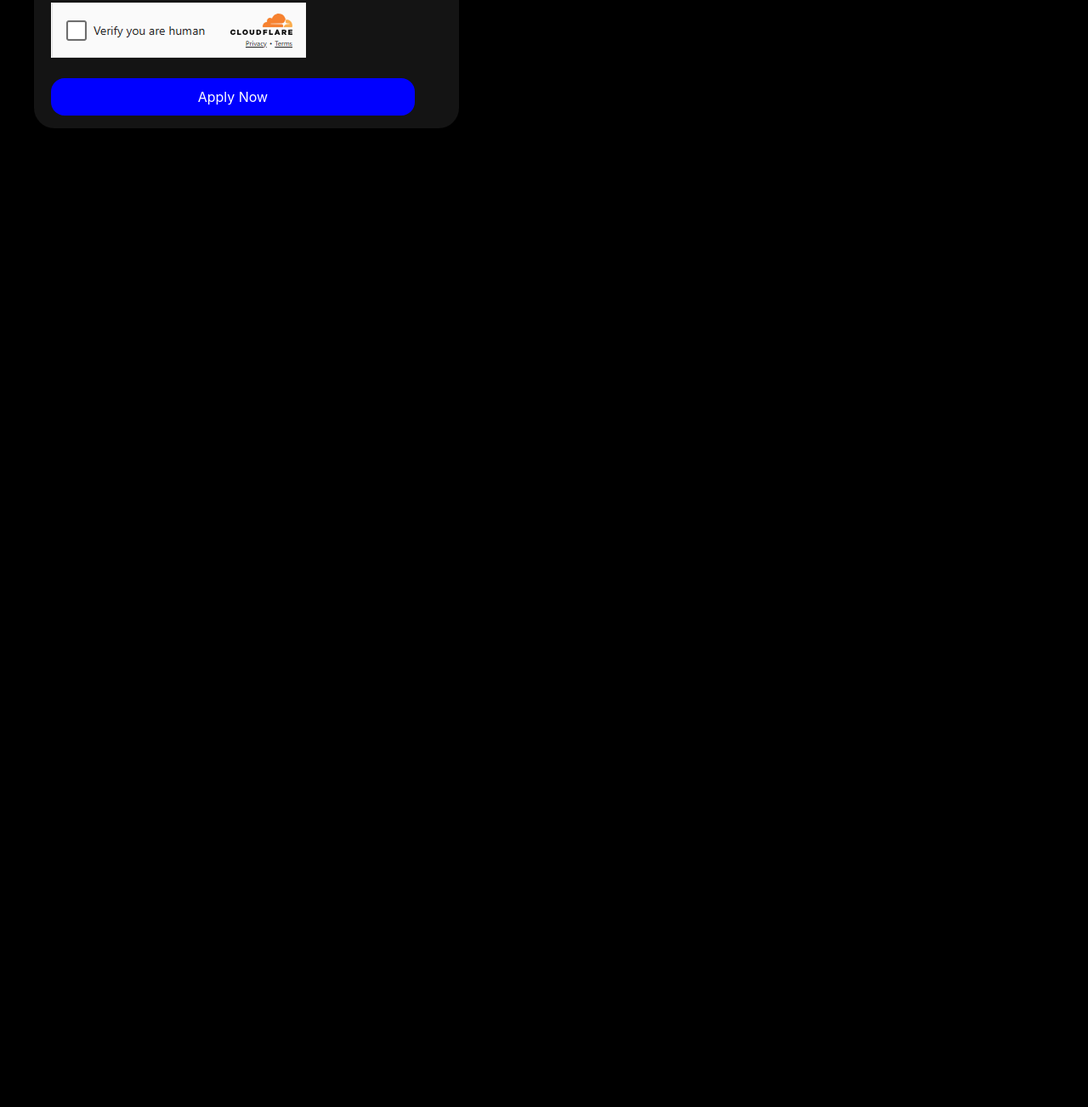
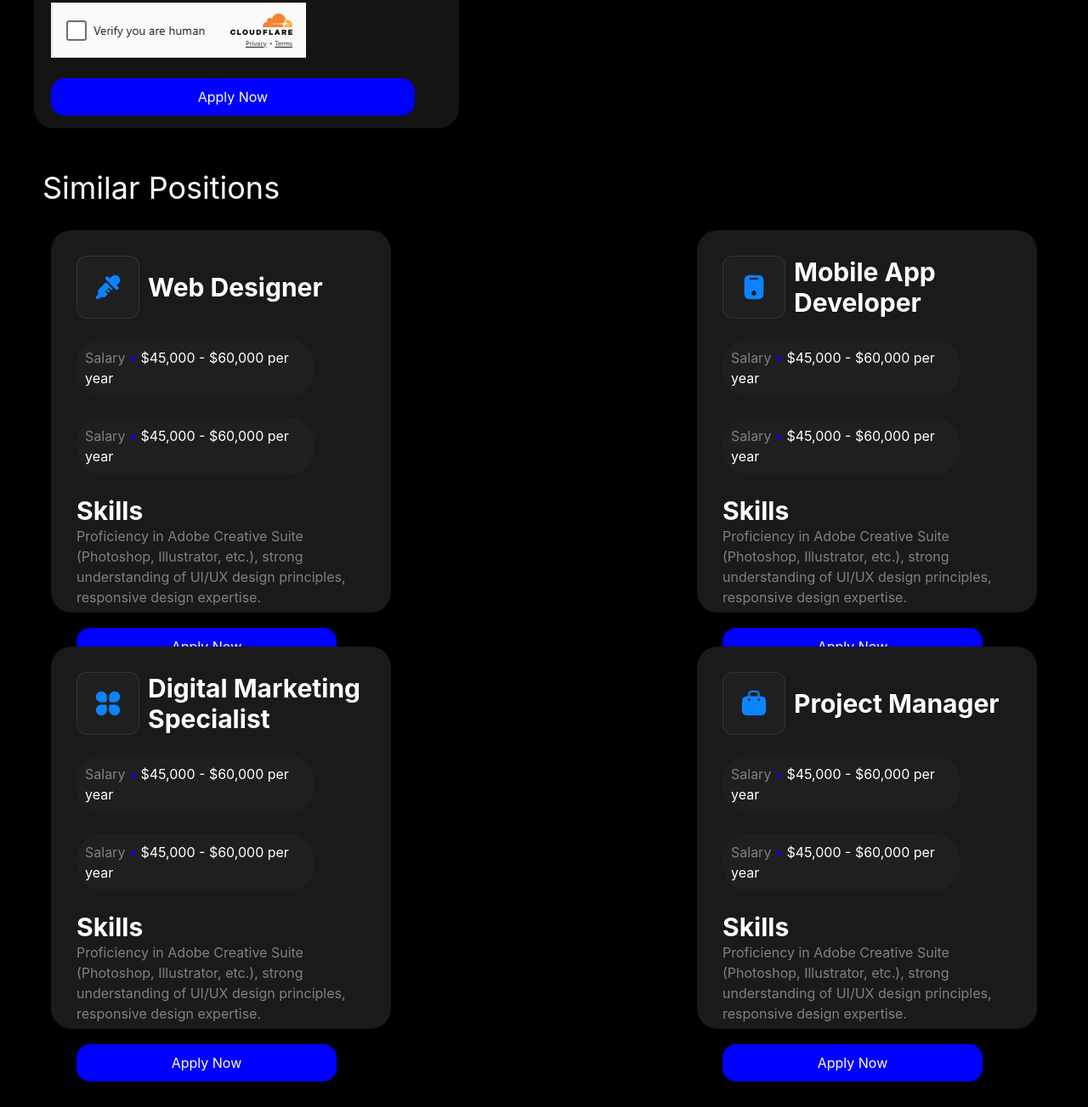
Before and after one commit to boewmuhammad20-sys/exzam3, a website: page page4.html in a window 1280 px wide. Shown: the part 2577-3880 px from the top of the page at 85% size. Before the commit the page ends 2728 px from the top, so only its background shows below. Drawn offline with nearby package versions, Linux system fonts and the light colour scheme; files that its build step writes are made by us from their sources.

Commit message:
sectore3

```diff
--- a/page4.html
+++ b/page4.html
@@ -127,5 +127,107 @@
 
         </div>
     </div>
+
+
+
+
+
+    <div class="max-w-[1200px] m-auto mt-[40px]">
+        <h1 class="text-4xl p-[10px]">Similar Positions</h1>
+
+        <div class="lg:flex justify-between p-[20px]">
+            <div class="lg:w-[400px] h-[500px] lg:h-[450px] rounded-3xl bg-[#1A1A1A]">
+                <div class="p-[30px]">
+                    <div class="flex items-center gap-[10px]">
+                        <img src="./src/Icon Container (4).png" alt="">
+                        <h1 class="font-bold text-3xl">Web Designer</h1>
+                    </div><br>
+                    <div>
+                        <p class="text-[grey] bg-[#1F1F1F] p-[10px] w-[280px] rounded-4xl">Salary <span class="text-[blue]">•</span> <span class="text-[white]">$45,000 - $60,000 per year</span></p>
+                       <br> <p class="text-[grey] bg-[#1F1F1F] p-[10px] w-[280px] rounded-4xl">Salary <span class="text-[blue]">•</span> <span class="text-[white]">$45,000 - $60,000 per year</span></p>
+                    </div><br>
+                        <div>
+                            <h1 class="font-bold text-3xl">Skills</h1>
+                            <p class="lg:w-[360px] text-[grey]">Proficiency in Adobe Creative Suite (Photoshop, Illustrator, etc.), strong understanding of UI/UX design principles, responsive design expertise.</p>
+                        </div>
+                        <br><button class="bg-[blue] w-[90%] p-[10px] rounded-2xl">Apply Now</button>
+                </div>
+            </div><br>
+
+
+
+             <div class="lg:w-[400px] h-[500px] lg:h-[450px] rounded-3xl bg-[#1A1A1A]">
+                <div class="p-[30px]">
+                    <div class="flex items-center gap-[10px]">
+                        <img src="./src/Icon Container (5).png" alt="">
+                        <h1 class="font-bold text-3xl">Mobile App Developer</h1>
+                    </div><br>
+                    <div>
+                        <p class="text-[grey] bg-[#1F1F1F] p-[10px] w-[280px] rounded-4xl">Salary <span class="text-[blue]">•</span> <span class="text-[white]">$45,000 - $60,000 per year</span></p>
+                       <br> <p class="text-[grey] bg-[#1F1F1F] p-[10px] w-[280px] rounded-4xl">Salary <span class="text-[blue]">•</span> <span class="text-[white]">$45,000 - $60,000 per year</span></p>
+                    </div><br>
+                        <div>
+                            <h1 class="font-bold text-3xl">Skills</h1>
+                            <p class="lg:w-[360px] text-[grey]">Proficiency in Adobe Creative Suite (Photoshop, Illustrator, etc.), strong understanding of UI/UX design principles, responsive design expertise.</p>
+                        </div>
+                        <br><button class="bg-[blue] w-[90%] p-[10px] rounded-2xl">Apply Now</button>
+                </div>
+            </div>
+        </div>
+    </div>
+
+
+
+
+
+
+    <div class="max-w-[1200px] m-auto">
+          <div class="lg:flex justify-between p-[20px]">
+            <div class="lg:w-[400px] h-[520px] lg:h-[450px] rounded-3xl bg-[#1A1A1A]">
+                <div class="p-[30px]">
+                    <div class="flex items-center gap-[10px]">
+                        <img src="./src/Icon Container (6).png" alt="">
+                        <h1 class="font-bold text-3xl">Digital Marketing Specialist</h1>
+                    </div><br>
+                    <div>
+                        <p class="text-[grey] bg-[#1F1F1F] p-[10px] w-[280px] rounded-4xl">Salary <span class="text-[blue]">•</span> <span class="text-[white]">$45,000 - $60,000 per year</span></p>
+                       <br> <p class="text-[grey] bg-[#1F1F1F] p-[10px] w-[280px] rounded-4xl">Salary <span class="text-[blue]">•</span> <span class="text-[white]">$45,000 - $60,000 per year</span></p>
+                    </div><br>
+                        <div>
+                            <h1 class="font-bold text-3xl">Skills</h1>
+                            <p class="lg:w-[360px] text-[grey]">Proficiency in Adobe Creative Suite (Photoshop, Illustrator, etc.), strong understanding of UI/UX design principles, responsive design expertise.</p>
+                        </div>
+                        <br><button class="bg-[blue] w-[90%] p-[10px] rounded-2xl">Apply Now</button>
+                </div>
+            </div><br><br>
+
+
+
+             <div class="lg:w-[400px] h-[490px] lg:h-[450px] rounded-3xl bg-[#1A1A1A]">
+                <div class="p-[30px]">
+                    <div class="flex items-center gap-[10px]">
+                        <img src="./src/Icon Container (7).png" alt="">
+                        <h1 class="font-bold text-3xl">Project Manager</h1>
+                    </div><br>
+                    <div>
+                        <p class="text-[grey] bg-[#1F1F1F] p-[10px] w-[280px] rounded-4xl">Salary <span class="text-[blue]">•</span> <span class="text-[white]">$45,000 - $60,000 per year</span></p>
+                       <br> <p class="text-[grey] bg-[#1F1F1F] p-[10px] w-[280px] rounded-4xl">Salary <span class="text-[blue]">•</span> <span class="text-[white]">$45,000 - $60,000 per year</span></p>
+                    </div><br>
+                        <div>
+                            <h1 class="font-bold text-3xl">Skills</h1>
+                            <p class="lg:w-[360px] text-[grey]">Proficiency in Adobe Creative Suite (Photoshop, Illustrator, etc.), strong understanding of UI/UX design principles, responsive design expertise.</p>
+                        </div>
+                        <br><button class="bg-[blue] w-[90%] p-[10px] rounded-2xl">Apply Now</button>
+                </div>
+            </div>
+        </div>
+    </div>
+
+
+
+
+
+
+
 </body>
 </html>
```
